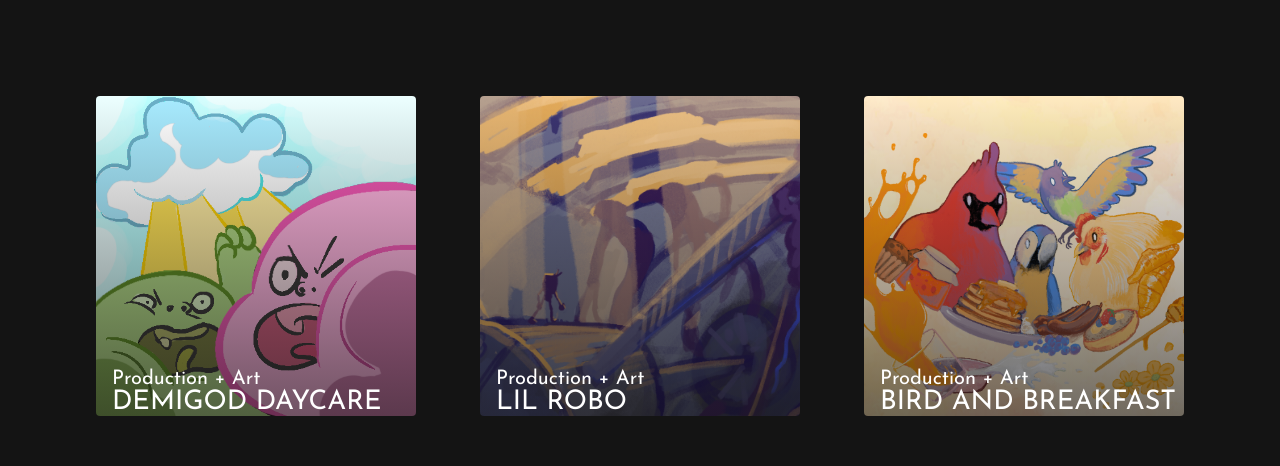
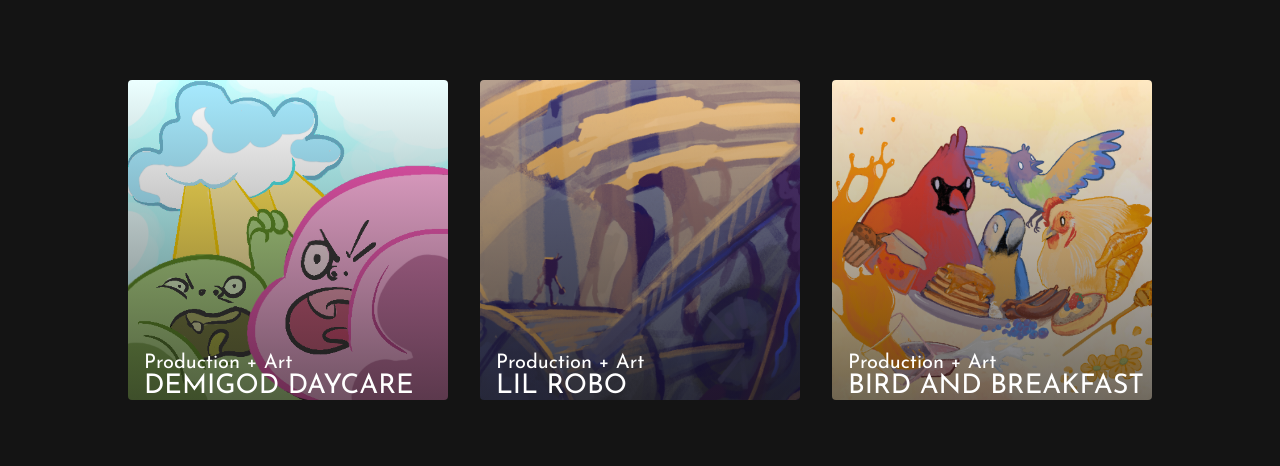
Before and after one commit to skyepritchard/website, a plain HTML site: page index.html in a window 1280 px wide. Shown: the part 240-706 px from the top of the page. Drawn offline with Linux system fonts and the light colour scheme.

Commit message:
wrangling semicolons

```diff
--- a/css/base.css
+++ b/css/base.css
@@ -42,12 +42,10 @@ body{
     cursor: pointer;
     text-decoration: none;
     color: var(--white);
-    ;
 }
 
 .navbar__title {
     color: var(--white);
-    ;
 }
 
 .game__navbar .navbar__title {
@@ -72,7 +70,6 @@ body{
 
 .navbar__links {
     color: var(--white);
-    ;
     display: flex;
     align-items: center;
     justify-content: center;
--- a/css/styles.css
+++ b/css/styles.css
@@ -9,13 +9,12 @@ main {
 }
 
 .services__card {
-    margin: 2rem;
+    margin: 1rem;
     height: 20rem;
     width: 20rem;
     border-radius: 4px;
     background-size: cover;
     color: var(--white);
-    ;
     display: flex;
     flex-direction: column;
     justify-content: end;
@@ -65,7 +64,6 @@ main {
 
 .services__card button {
     color: var(--white);
-    ;
     padding: 10px 20px;
     border: none;
     outline: none;
@@ -93,7 +91,6 @@ main {
 
 .project__overview--title {
     color: var(--white);
-    ;
     text-align: center;
     padding-top: 3rem;
     padding-bottom: 2rem;
@@ -107,7 +104,6 @@ main {
 
 .project__overview--stats {
     color: var(--white);
-    ;
     padding-bottom: 1rem;
 }
 
```
